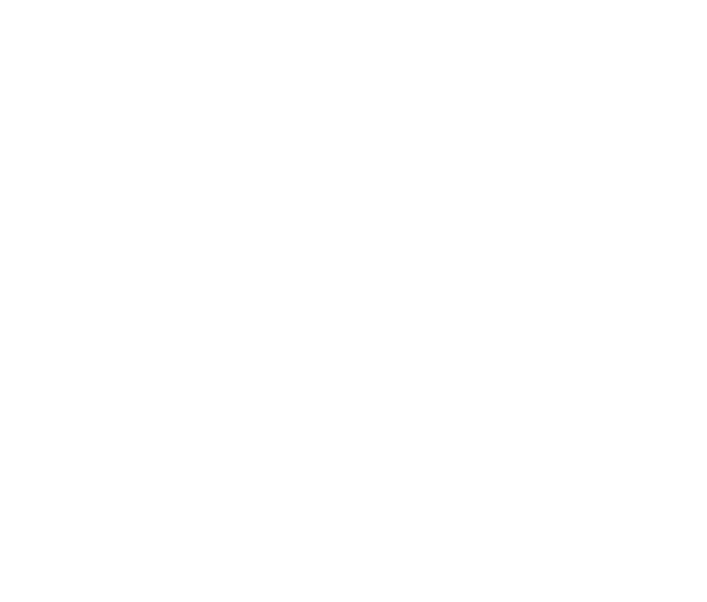
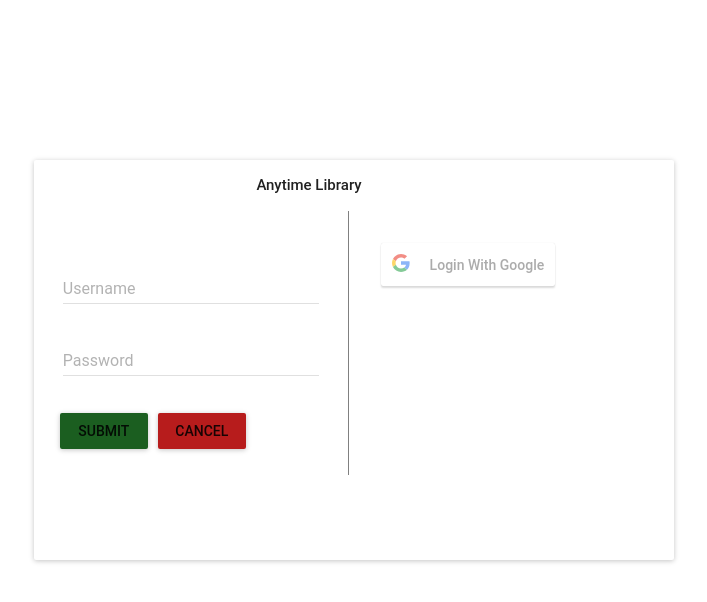
Before and after one commit to AbhilashDawar/anytime-library, a React (Create React App) app: page /login in a window 1280 px wide. Shown: the top 602 px of the page, without its empty margins (286-993 px from the left). Built offline with nearby package versions, Linux system fonts and the light colour scheme.

Commit message:
login complete

```diff
--- a/package.json
+++ b/package.json
@@ -9,6 +9,7 @@
     "eject": "react-scripts eject"
   },
   "dependencies": {
+    "axios": "^0.18.0",
     "material-ui": "^0.20.0",
     "react": "^16.2.0",
     "react-dom": "^16.2.0",
--- a/src/App.jsx
+++ b/src/App.jsx
@@ -10,19 +10,35 @@
 import './App.css';
 import Header from './components/header/header.jsx';
 import Login from './components/login/login.jsx';
-import Admin from './containers/admin/admin.jsx';
+import Admin from './containers/admin';
 import User from './containers/user/user.jsx';
-import { BrowserRouter, Switch, Route } from 'react-router-dom';
+import { BrowserRouter, Switch, Route, Redirect } from 'react-router-dom';
+import { connect } from 'react-redux';
+
 
 class App extends Component {
+
   render() {
     return (
       <MuiThemeProvider muiTheme={getMuiTheme(lightBaseTheme)}>
         <BrowserRouter>
           <Switch>
-            <Route exact path="/" component={Login} />
-            <Route exact path="/admin" component={Admin} />
-            <Route exact path="/user" component={User} />
+            <Redirect exact from="/" to="/login" />
+            <Route exact path="/login" component={Login} />
+            <Route exact path="/admin" render={() => (
+              this.props.activeUser ? (
+                <Admin />
+              ) : (
+                  <Redirect to="/login" />
+                )
+            )} />
+            <Route exact path="/user" render={() => (
+              this.props.activeUser ? (
+                <User />
+              ) : (
+                  <Redirect to="/login" />
+                )
+            )} />
           </Switch>
         </BrowserRouter>
       </MuiThemeProvider>
@@ -30,6 +46,12 @@
   }
 }
 
+const mapStateToProps = (state) => {
+  return {
+    activeUser: state.activeUser
+  };
+};
 
-
-export default App;
+export default connect(
+  mapStateToProps
+)(App);
--- a/src/actions/logoutUser.jsx
+++ b/src/actions/logoutUser.jsx
@@ -3,6 +3,6 @@
 export const logoutUser = () => {
     return {
         type: names.USER_LOGGED_OUT,
-        payload: { isLoggedIn: false }
+        payload: null
     }
 };
--- a/src/components/header/header.jsx
+++ b/src/components/header/header.jsx
@@ -28,7 +28,7 @@
                 <AppBar
                     title="Anytime Library"
                     iconElementLeft={< IconButton > < NavigationClose /> </IconButton>}
-                    iconElementRight={this.state.activeUser ? < Logged nameOfUser={this.props.nameOfUser} /> : <FlatButton label="Login" href="/login" />}
+                    iconElementRight={this.props.activeUser ? < Logged nameOfUser={this.props.nameOfUser} /> : <FlatButton label="Login" href="/login" />}
                 />
             </div >
         );
--- a/src/components/login/login.css
+++ b/src/components/login/login.css
@@ -10,3 +10,23 @@
     text-align: center;
     font-size: 16px;
 }
+
+.manualLogin{
+    /* width: 50%;
+    height: 100%; */
+    padding: 2%;
+    border-right: 1px solid gray;
+    display: inline-block;
+}
+
+.socialLogin{
+    padding: 5%;
+    /* width: 50%;
+    height: 100%; */
+    position: absolute;
+    display: inline-block;
+}
+
+.parent {
+    display: block;
+}
--- a/src/components/login/login.jsx
+++ b/src/components/login/login.jsx
@@ -20,38 +20,48 @@
   }
 
   login = (res) => {
-console.log(res)
-
-    // let loggedIn = false;
-    // this.props.users.forEach((user, index) => {
-    //   if (user.username === this.state.username) {
-    //     if (user.password === this.state.password) {
-    //       loggedIn = true;
-    //       if (user.type === "ADMIN") {
-    //         this.props.history.push("/admin");
-    //         this.props.loginUser(user);
-    //         return;
-    //       } else if (user.type === "USER") {
-    //         alert("Routing to USER Page...");
-    //         this.props.loginUser(user);
-    //         return;
-    //       } else {
-    //         alert("Somthing Wrong with the profile... Pelase Contact the ADMIN at your own risk");
-    //         return;
-    //       }
-    //     } else {
-    //       alert("Invalid Password!!!");
-    //       return;
-    //     }
-    //   } else if (!loggedIn && index === this.props.users.length - 1) {
-    //     alert("Invalid Username!!!");
-    //     return;
-    //   }
-    // })
+    if (res) {
+      let user = {
+        username: res.profileObj.email,
+        givenName: res.profileObj.givenName,
+        familyName: res.profileObj.familyName,
+        imageUrl: res.profileObj.imageUrl,
+        isGoogleUser: true
+      }
+      this.props.loginUser(user);
+      this.props.history.push("/user");
+    } else {
+      let loggedIn = false;
+      this.props.users.forEach((user, index) => {
+        if (user.username === this.state.username) {
+          if (user.password === this.state.password) {
+            loggedIn = true;
+            if (user.type === "ADMIN") {
+              this.props.history.push("/admin");
+              this.props.loginUser(user);
+              return;
+            } else if (user.type === "USER") {
+              alert("Routing to USER Page...");
+              this.props.loginUser(user);
+              return;
+            } else {
+              alert("Somthing Wrong with the profile... Pelase Contact the ADMIN at your own risk");
+              return;
+            }
+          } else {
+            alert("Invalid Password!!!");
+            return;
+          }
+        } else if (!loggedIn && index === this.props.users.length - 1) {
+          alert("Invalid Username!!!");
+          return;
+        }
+      })
+    }
   };
 
-  logout = () => {
-    console.log("Logging Out");
+  loginError = (res) => {
+    console.log(res);
   };
 
   handleUsernameChange = (e) => {
@@ -73,7 +83,9 @@
           title={appName}
           className="loginAppName"
         />
-        {/* <CardText>
+        <div className="parent">
+          <div className="col-xs-12 col-sm-6 manualLogin">
+            <CardText>
               <TextField
                 hintText="Username"
                 floatingLabelText="Username"
@@ -88,17 +100,21 @@
                 onChange={this.handlePasswordChange}
               /><br />
             </CardText>
-        <CardTitle title="Card title" subtitle="Card subtitle" expandable={true} />
             <CardActions>
               <SubmitButton chosenName="Submit" whenClicked={this.login} />
               <CancelButton chosenName="Cancel" whenClicked={this.logout} />
-        </CardActions> */}
+            </CardActions>
+          </div>
+          <div className="socialLogin">
             <GoogleLogin
               clientId="261108976291-6ulai3plser4mfgnsac81s9enkolf6s2.apps.googleusercontent.com"
               buttonText="Login With Google"
               onSuccess={this.login}
-          onFailure={this.login}
+              onFailure={this.loginError}
+              fetchBasicProfile='true'
             />
+          </div>
+        </div>
       </Card>
     );
   }
--- a/src/components/userActions/userActions.jsx
+++ b/src/components/userActions/userActions.jsx
@@ -15,9 +15,7 @@
     };
 
     logout = () => {
-        console.log(this.props);
         this.props.logoutUser();
-        // this.props.history.push("/")
     }
 
     render() {
--- a/src/containers/admin/admin.jsx
+++ b/src/containers/admin/index.jsx
@@ -21,7 +21,7 @@
         console.log("ADMIN->", this.props.activeUser)
         return (
             <div>
-                <Header nameOfUser={this.props.activeUser.firstName} />
+                <Header nameOfUser={this.props.activeUser.givenName} />
                 You are in admin page.
             </div>
         );
--- a/src/containers/user/user.jsx
+++ b/src/containers/user/user.jsx
@@ -5,6 +5,7 @@
 // import SubmitButton from '../bottons/submitButton.jsx';
 import { bindActionCreators } from 'redux';
 import { connect } from 'react-redux';
+import Header from '../../components/header/header';
 
 class User extends React.Component {
 
@@ -19,9 +20,7 @@
     render() {
         console.log(this.props.activeUser);
         return (
-            <div>
-            You are in user page.
-            </div>
+            <Header nameOfUser={this.props.activeUser.givenName} />
         );
     }
 }
--- a/src/reducers/users.jsx
+++ b/src/reducers/users.jsx
@@ -1,28 +1,39 @@
-export default () => {
-    return [
+import { names } from '../actions/actionIndex.jsx';
+
+let users = [
     {
         username: "admin",
         password: "admin",
         type: "ADMIN",
-            firstName: "Admin",
-            lastName: "The Super Boss",
-            description: "Admin to the application"
+        givenName: "Admin",
+        familyName: "The Super Boss",
+        isGoogleUser: true
     },
     {
         username: "test",
         password: "test",
         type: "USER",
-            firstName: "Test",
-            lastName: "User",
-            description: "Test User to the application mocking normal user"
+        givenName: "Test",
+        familyName: "User",
+        issuedBooks: [],
+        isGoogleUser: true
     },
     {
         username: "user",
         password: "user",
         type: "USER",
-            firstName: "Test",
-            lastName: "User 2",
-            description: "Test User to the application mocking normal user"
+        givenName: "Test",
+        familyName: "User 2",
+        issuedBooks: [],
+        isGoogleUser: true
     }
-    ]
+];
+
+export default (state = null, action) => {
+    if (action.type === names.USER_LOGGED_IN) {
+        users.push(action.payload);
+        return users;
+    } else {
+        return users;
     }
+}
```
Also changed, not shown: 1 other file (tests, documents, lock files or other folders). Lines whose indentation alone changed are shown as unchanged.
